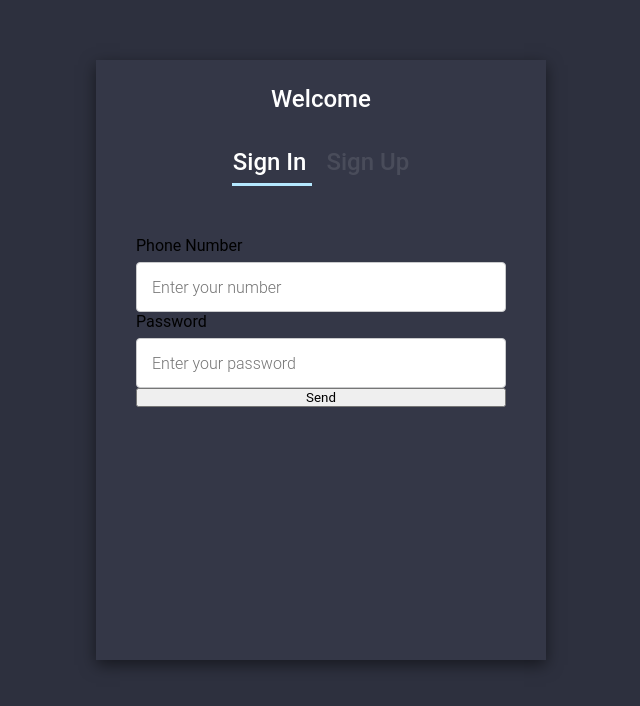
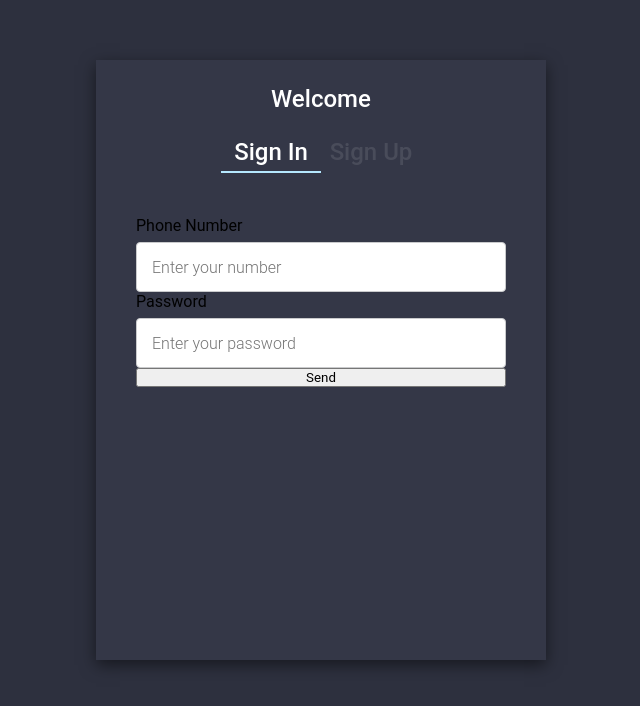
Before and after one commit to igorek888rane/chat, a React (Vite) app: page /login in a window 1280 px wide. Shown: the top 706 px of the page, without its empty margins (319-959 px from the left). Built offline with nearby package versions, Linux system fonts and the light colour scheme.

Commit message:
MySelect

```diff
--- a/src/components/UI/MySelect/MySelect.module.scss
+++ b/src/components/UI/MySelect/MySelect.module.scss
@@ -9,23 +9,25 @@
 
 	.selects {
 		display: flex;
+		justify-content: space-evenly;
 		max-width: 300px;
+
 		.select {
-			padding: 10px;
 			cursor: pointer;
 			opacity: 0.1;
-			transition: opacity ease-out 0.3s ;
+			transition: opacity ease-out 0.3s;
+			min-width: 100px;
+
 			&.active {
 				opacity: 1;
 			}
 		}
 	}
+
 	&__border {
 		position: absolute;
-		margin-left: 9px;
-		top: 45px;
-		width: 80px;
-		border-bottom: 3px solid $message-color-sender;
-		transition: left ease-out 0.3s ;
+		top: 33px;
+		border-bottom: 2px solid $message-color-sender;
+		transition: left ease-out 0.3s;
 	}
 }
--- a/src/components/UI/MySelect/MySelect.tsx
+++ b/src/components/UI/MySelect/MySelect.tsx
@@ -1,4 +1,4 @@
-import React, { FC, useState } from 'react'
+import React, { FC, useRef, useState } from 'react'
 import styles from './MySelect.module.scss'
 
 interface selectProps {
@@ -9,15 +9,22 @@ interface selectProps {
 
 const MySelect: FC<selectProps> = ({ select, active, setActive }) => {
 	const [left, setLeft] = useState<number>(0)
+	const selectRef = useRef<HTMLDivElement>(null)
+	const selectWidth = selectRef.current?.offsetWidth
+
 	const selected = (select: string) => {
 		setActive(select)
-		left ? setLeft(0) : setLeft(100)
+		if (!selectWidth) {
+			return
+		}
+		left ? setLeft(0) : setLeft(+selectWidth)
 	}
 	return (
 		<div className={styles.mySelect_block}>
 			<div className={styles.selects}>
 				{select.map(el => (
 					<div
+						ref={selectRef}
 						key={el}
 						onClick={() => selected(el)}
 						className={`${styles.select} ${
@@ -29,7 +36,7 @@ const MySelect: FC<selectProps> = ({ select, active, setActive }) => {
 				))}
 			</div>
 			<div
-				style={{ left }}
+				style={{ left, width: selectWidth }}
 				className={styles.mySelect_block__border}
 			></div>
 		</div>
--- a/src/pages/AuthPage/AuthPage.tsx
+++ b/src/pages/AuthPage/AuthPage.tsx
@@ -11,7 +11,7 @@ const AuthPage = () => {
 	useEffect(() => {
 		!left ? setLeft(-450) : setLeft(0)
 	}, [active])
-	console.log(formRef.current?.offsetWidth)
+	// console.log(formRef.current?.offsetWidth)
 	return (
 		<div className={styles.auth_page}>
 			<div className={styles.auth_block}>
```
